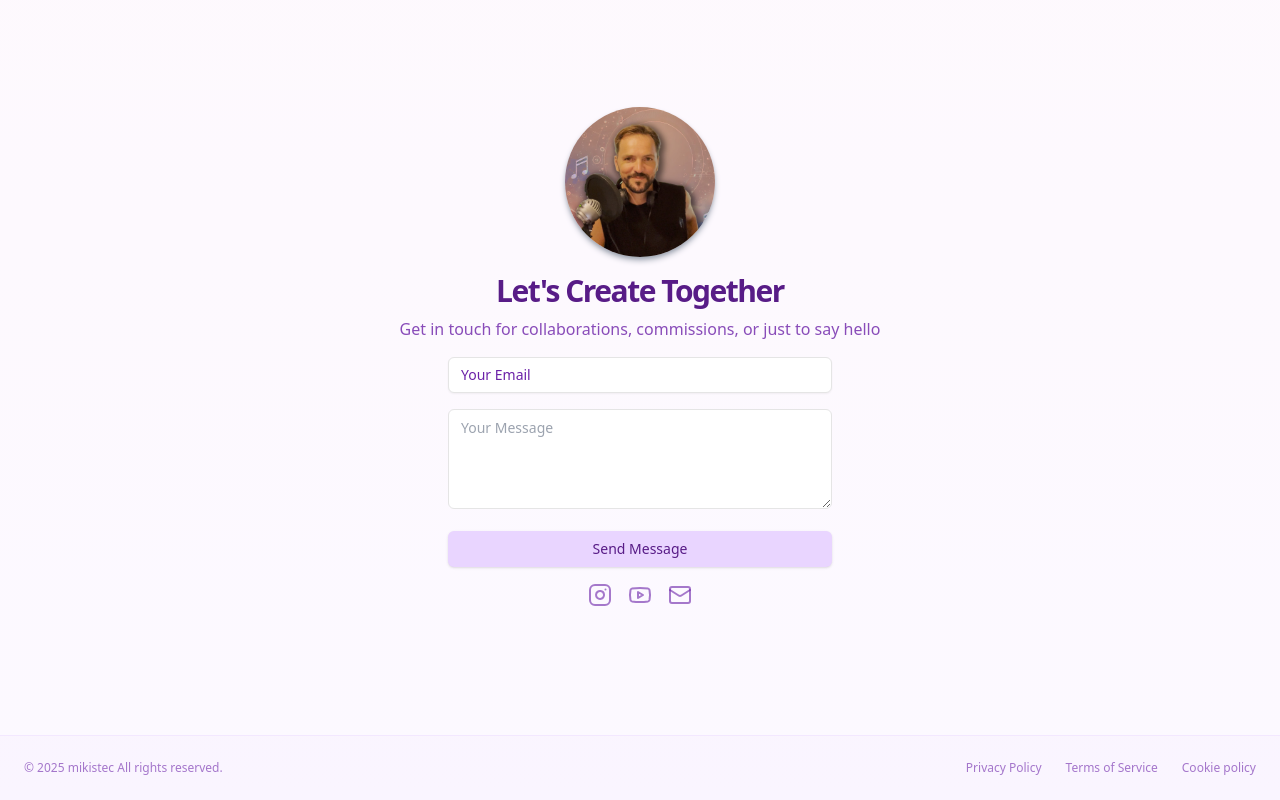
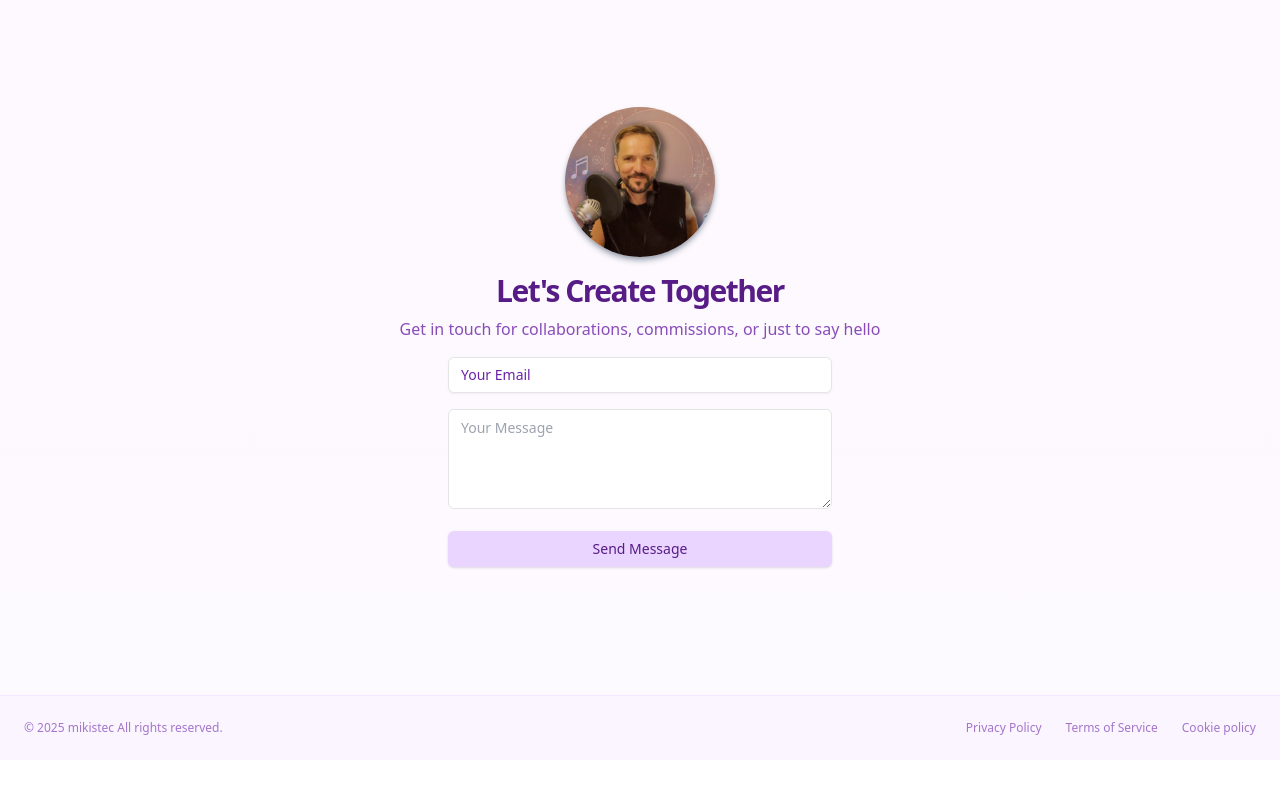
Before and after one commit to meacoolash/mikistec, a Next.js app: page / in a window 1280 px wide. Shown: the part 2032-2832 px from the top of the page. After the commit the page ends 2792 px from the top, so only its background shows below. Built offline with nearby package versions, Linux system fonts and the light colour scheme.

Commit message:
lint error fix

```diff
--- a/src/app/sections/contact.tsx
+++ b/src/app/sections/contact.tsx
@@ -1,4 +1,3 @@
-import { Social } from "./social"
 import { ContactForm } from "./contact-form"
 import { ProfilePic } from "./profile-pic"
 
@@ -18,7 +17,7 @@ export const Contact = () => {
                     </div>
                     <div className="w-full max-w-sm space-y-4">
                         <ContactForm />
-                        <Social />
+                        {/* <Social /> */}
                     </div>
                 </div>
             </div>
```
